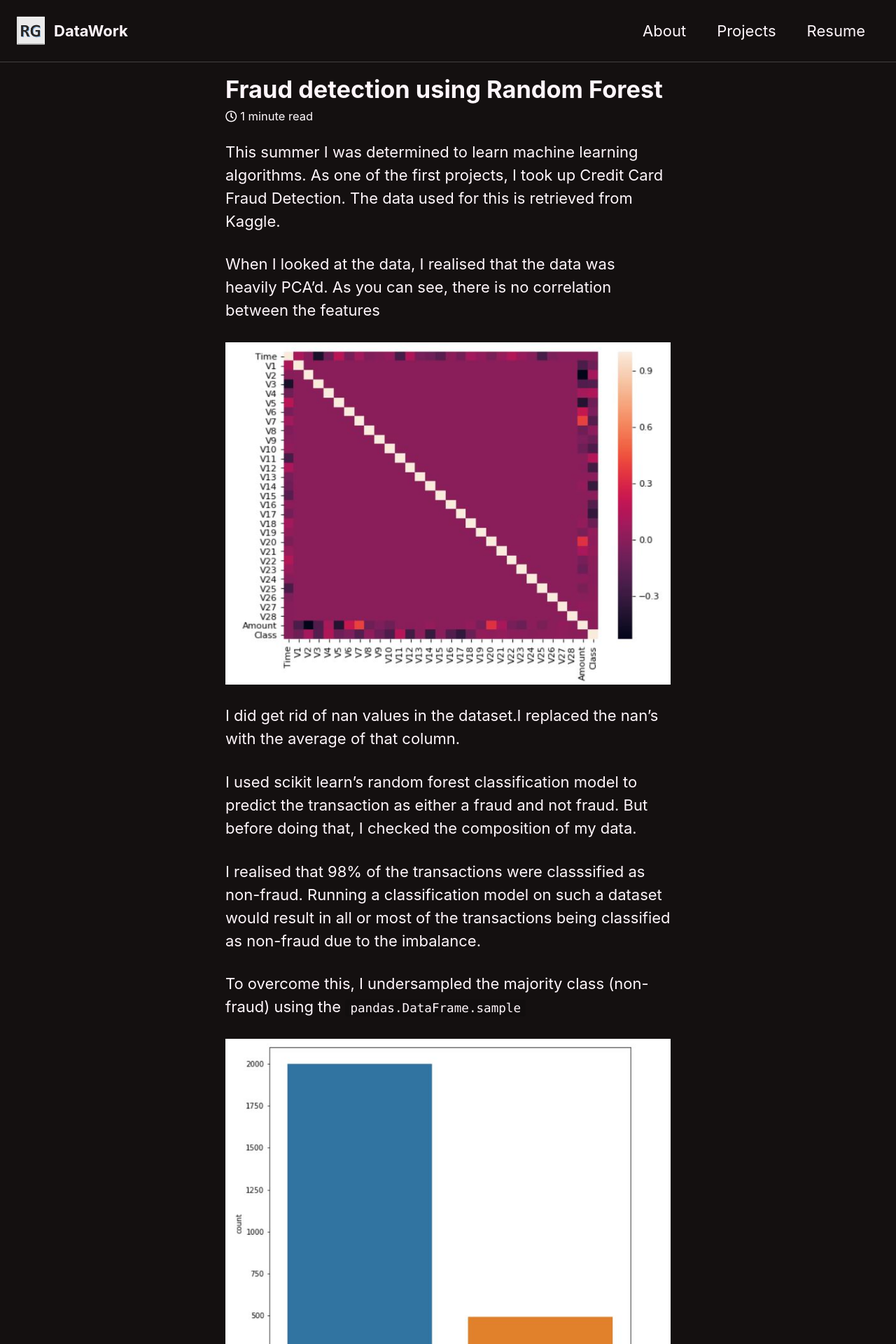
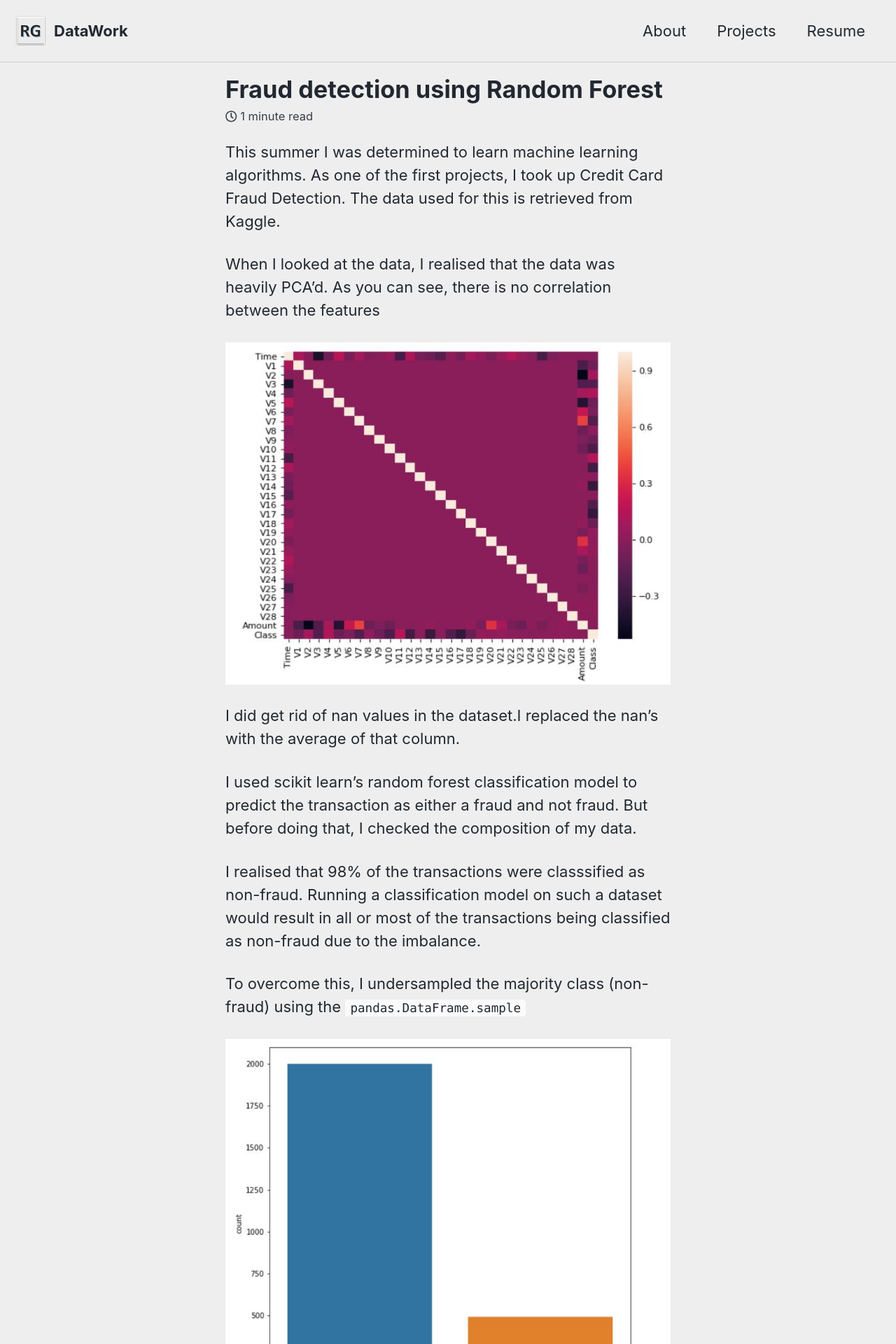
Before and after one commit to rohitgang/rohitgang.github.io, a Jekyll site: the page built from _posts/2019-07-03-frauddetect.md, in a window 1280 px wide. Shown: the top 1920 px of the page at 70% size. Built offline with Jekyll 4.4.1, drawn with Linux system fonts in a browser that asks for light colours; cached includes are drawn as plain includes; nearby versions of some CDN libraries.

Commit message:
Update _config.yml

```diff
--- a/_config.yml
+++ b/_config.yml
@@ -10,9 +10,9 @@
 # Review documentation to determine if you should use `theme` or `remote_theme`
 # https://mmistakes.github.io/minimal-mistakes/docs/quick-start-guide/#installing-the-theme
 
-theme                  : "tactile"
+theme                  : "merlot"
 remote_theme           : "mmistakes/minimal-mistakes"
-minimal_mistakes_skin    : "neon" # "air", "aqua", "contrast", "dark", "dirt", "neon", "mint", "plum", "sunrise"
+minimal_mistakes_skin    : "air" # "air", "aqua", "contrast", "dark", "dirt", "neon", "mint", "plum", "sunrise"
 
 # Site Settings
 locale                   : "en-US"
```
